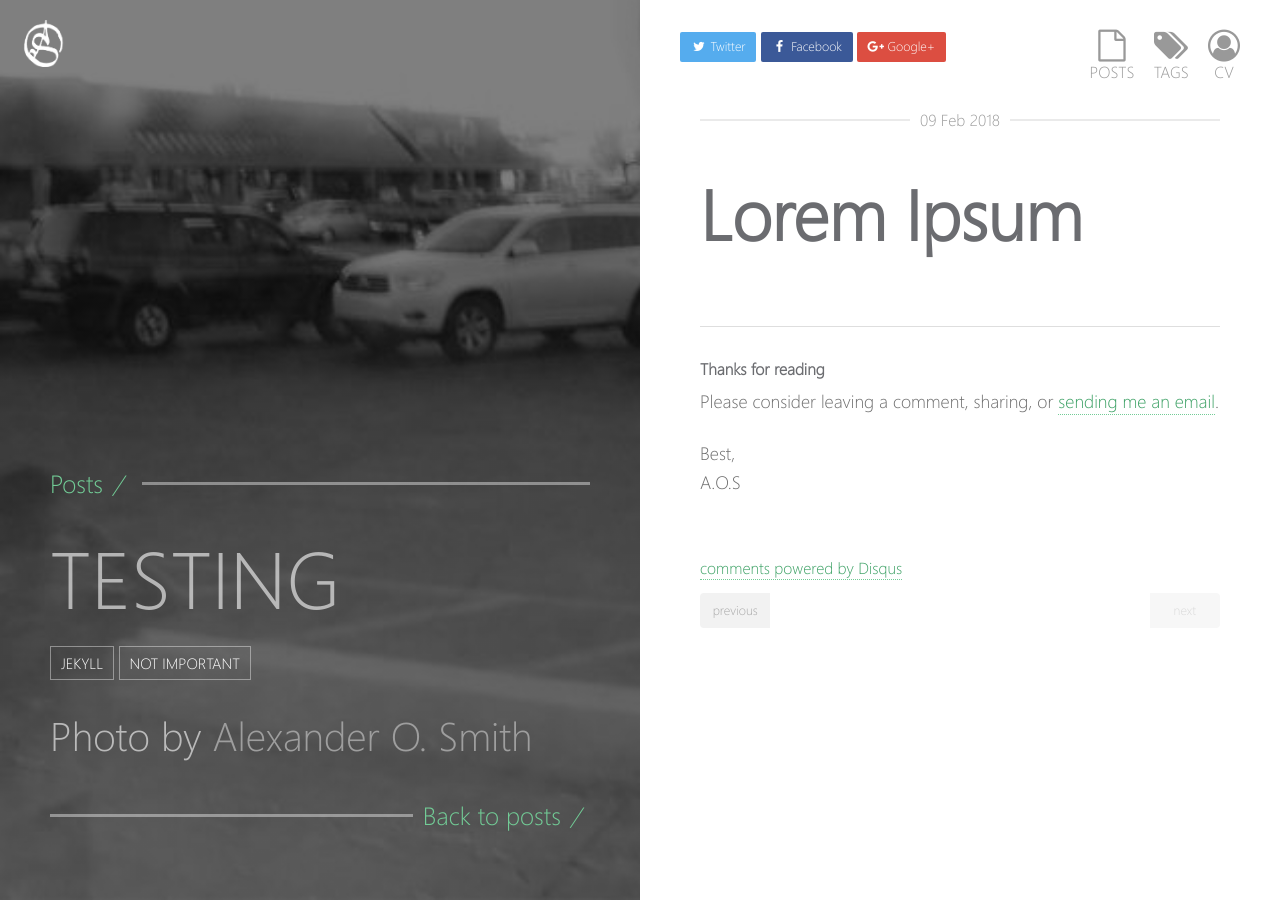
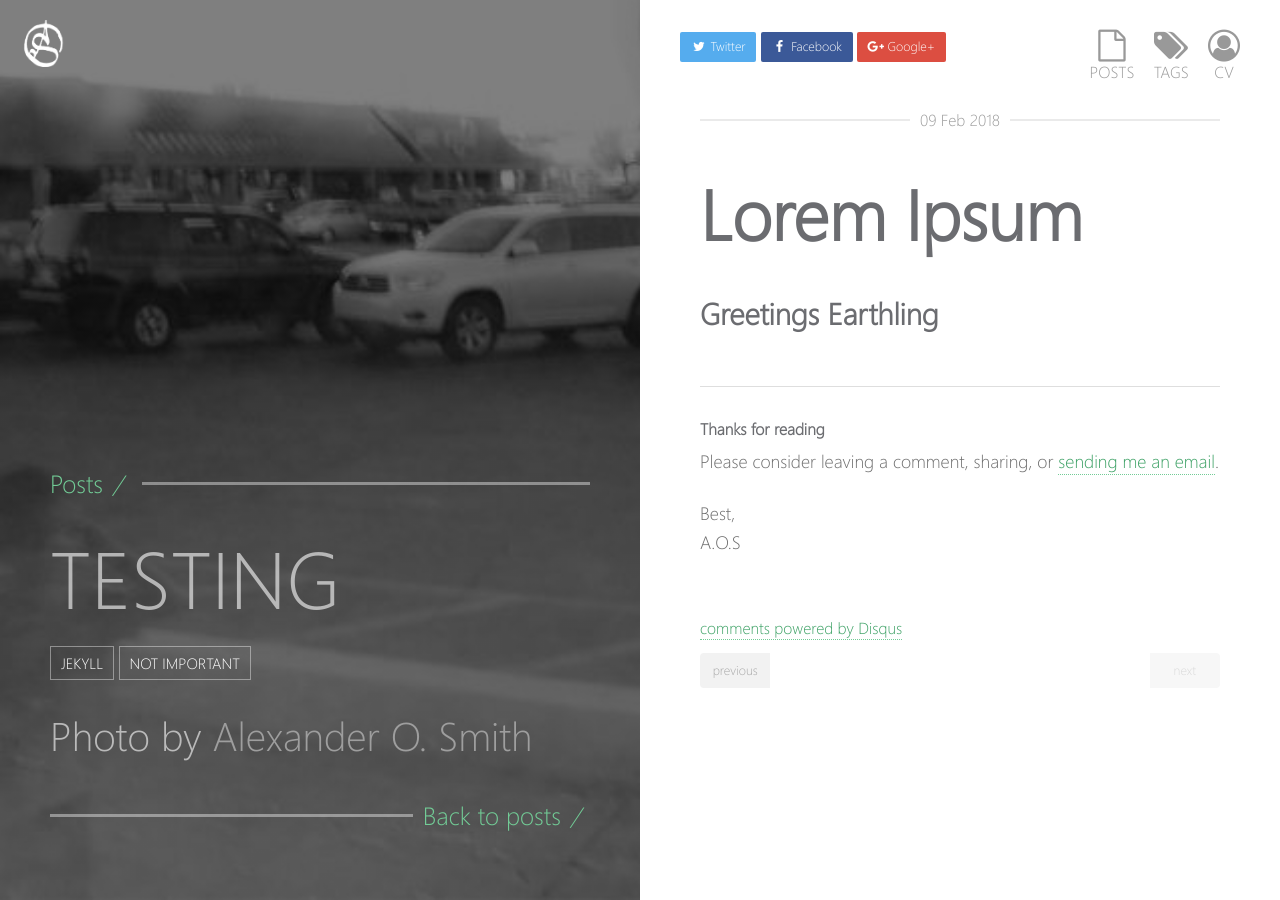
Before and after one commit to alexanderosmith/alexanderosmith-1.0, a Jekyll site: the page built from _posts/2018-02-09-test.md, in a window 1280 px wide. Built offline with Jekyll 4.4.1, drawn with Linux system fonts in a browser that asks for light colours; comment, search, counter and statistics services are not loaded.

Commit message:
blogging

```diff
--- a/_posts/2018-02-09-test.md
+++ b/_posts/2018-02-09-test.md
@@ -12,3 +12,4 @@ tags:
 ---
 
 # Lorem Ipsum
+## Greetings Earthling
```
